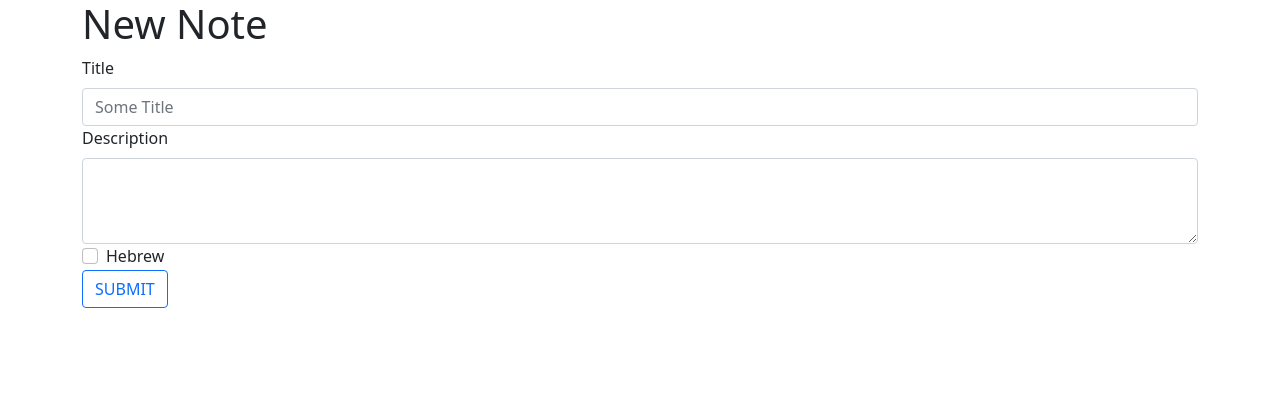
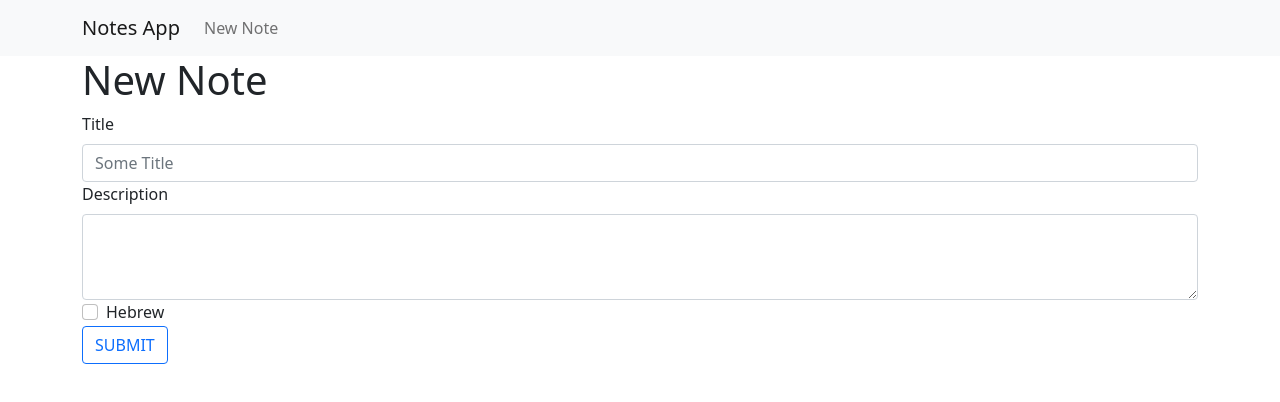
Before and after one commit to DewofyourYouth/next-notes-app, a Next.js app: page /new-note in a window 1280 px wide. Shown: the top 402 px of the page. Built offline with nearby package versions, Linux system fonts and the light colour scheme.

Commit message:
add layout

```diff
--- /dev/null
+++ b/components/layout/index.js
@@ -0,0 +1,10 @@
+import NavBar from "../nav";
+
+export default function Layout({ children }) {
+  return (
+    <>
+      <NavBar></NavBar>
+      <main>{children}</main>
+    </>
+  );
+}
--- /dev/null
+++ b/components/nav/index.js
@@ -0,0 +1,14 @@
+import { Container, Nav, Navbar } from "react-bootstrap";
+
+export default function NavBar() {
+  return (
+    <Navbar bg="light" expand="lg">
+      <Container>
+        <Navbar.Brand href="/">Notes App</Navbar.Brand>
+        <Nav className="me-auto">
+          <Nav.Link href="/new-note">New Note</Nav.Link>
+        </Nav>
+      </Container>
+    </Navbar>
+  );
+}
--- a/pages/_app.js
+++ b/pages/_app.js
@@ -1,7 +1,13 @@
 import "./styles.css";
 import "bootstrap/dist/css/bootstrap.css";
 
+import Layout from "../components/layout";
+
 // This default export is required in a new `pages/_app.js` file.
 export default function MyApp({ Component, pageProps }) {
-  return <Component {...pageProps} />;
+  return (
+    <Layout>
+      <Component {...pageProps} />
+    </Layout>
+  );
 }
--- a/pages/new-note/index.js
+++ b/pages/new-note/index.js
@@ -4,8 +4,8 @@ import { useState } from "react";
 
 export default function NewNote() {
   const [note, setNote] = useState({
-    title: null,
-    description: null,
+    title: "",
+    description: "",
     hebrew: false,
   });
 
@@ -20,9 +20,7 @@ export default function NewNote() {
       },
     });
     const data = await response.json();
-    setNote({ title: null, description: null });
   };
-
   return (
     <Container>
       <h1>New Note</h1>
@@ -51,7 +49,13 @@ export default function NewNote() {
             setNote({ ...note, hebrew: !note.hebrew });
           }}
         />
-        <Button variant="outline-primary" onClick={(e) => submitPost(e)}>
+        <Button
+          variant="outline-primary"
+          onClick={(e) => {
+            submitPost(e);
+            setNote({ title: "", description: "", hebrew: false });
+          }}
+        >
           SUBMIT
         </Button>
       </Form>
```
